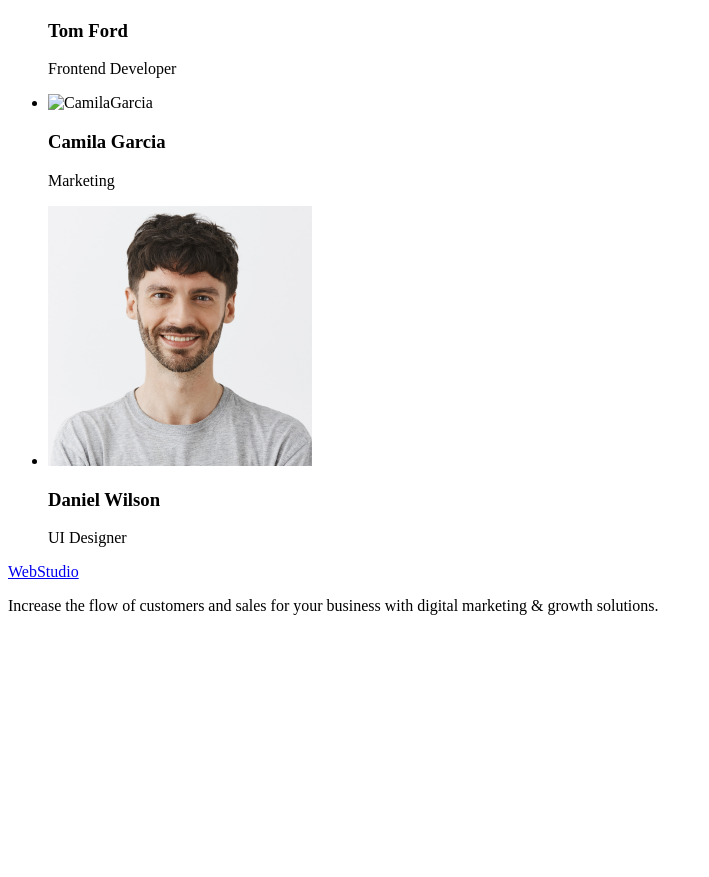
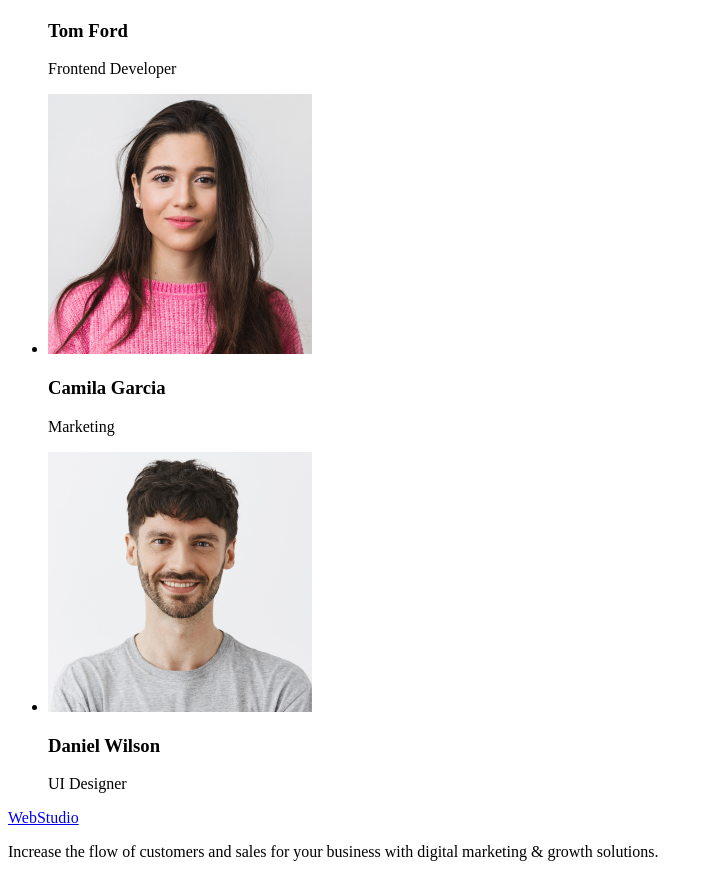
Before and after one commit to erealitygreys-inane/goit-markup-hw-01, a plain HTML site: page index.html in a window 1280 px wide. Shown: the part 1281-2158 px from the top of the page, without its empty margins (0-709 px from the left). Before the commit the page ends 1912 px from the top, so only its background shows below. Drawn offline with Linux system fonts and the light colour scheme.

Commit message:
Modify index.html

```diff
--- a/index.html
+++ b/index.html
@@ -69,7 +69,11 @@
         <h2>Our Team</h2>
         <ul>
           <li>
-            <img src="./images/MarkGuerrero.jpg" alt="MarkGuerrero" width="264" />
+            <img
+              src="./images/MarkGuerrero.jpg"
+              alt="MarkGuerrero"
+              width="264"
+            />
             <h3>Mark Guerrero</h3>
             <p>Product Designer</p>
           </li>
@@ -79,12 +83,20 @@
             <p>Frontend Developer</p>
           </li>
           <li>
-            <img src=./images/CamilaGarcia.jpg" alt="CamilaGarcia" width="264" />
+            <img
+              src="./images/CamilaGarcia.jpg"
+              alt="CamilaGarcia"
+              width="264"
+            />
             <h3>Camila Garcia</h3>
             <p>Marketing</p>
           </li>
           <li>
-            <img src="./images/DanielWilson.jpg" alt="DanielWilson" width="264" />
+            <img
+              src="./images/DanielWilson.jpg"
+              alt="DanielWilson"
+              width="264"
+            />
             <h3>Daniel Wilson</h3>
             <p>UI Designer</p>
           </li>
```
